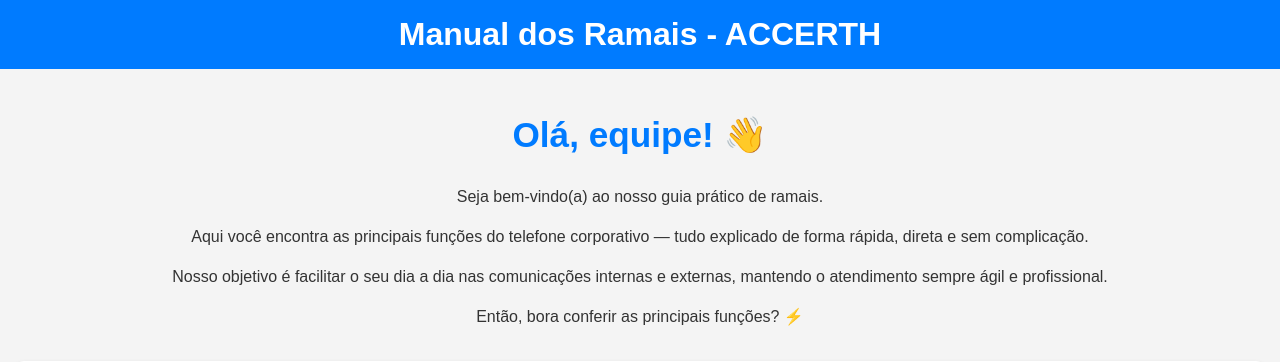
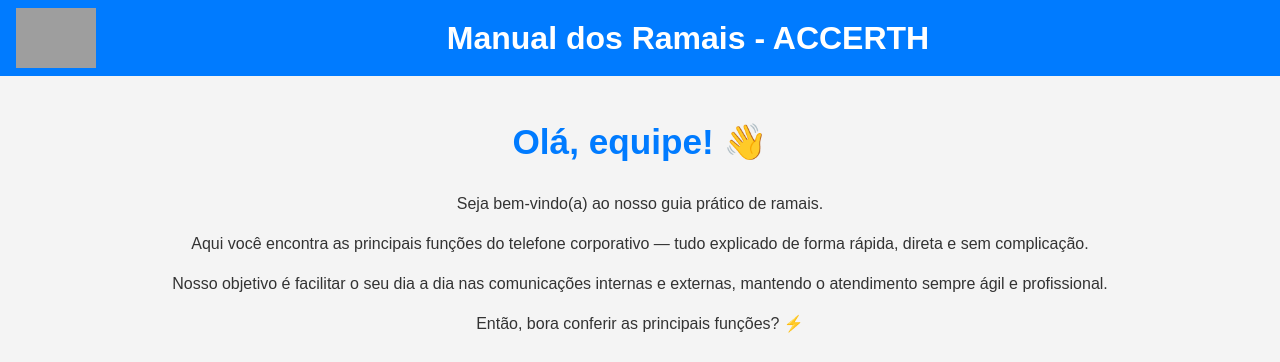
Before and after one commit to lealgoldenboy/manuais_ramais, a Flask app: page / in a window 1280 px wide. Shown: the top 362 px of the page. Run offline with Flask 3, Linux system fonts and the light colour scheme; grey boxes are pictures that could not be loaded.

Commit message:
Adicionei imagens

```diff
--- a/static/css/style.css
+++ b/static/css/style.css
@@ -9,13 +9,22 @@
 header {
     background-color: #007bff;
     color: white;
-    text-align: center;
-    padding: 1rem;
+    display: flex;
+    align-items: center;
+    padding: 0.5rem 1rem;
+    box-sizing: border-box;
+}
+
+header .logo {
+    max-height: 50px;
+    margin-right: 1rem;
 }
 
 header h1 {
     margin: 0;
-    font-size: 1.5rem;
+    font-size: 1.2rem;
+    flex-grow: 1;
+    text-align: center;
 }
 
 main {
@@ -93,6 +102,10 @@
         font-size: 2rem;
     }
 
+    header .logo {
+        max-height: 60px;
+    }
+
     .welcome h2, .conclusion h2 {
         font-size: 2.2rem;
     }
--- a/templates/index.html
+++ b/templates/index.html
@@ -5,9 +5,11 @@
     <meta name="viewport" content="width=device-width, initial-scale=1.0">
     <title>Manual dos Ramais - ACCERTH</title>
     <link rel="stylesheet" href="{{ url_for('static', filename='css/style.css') }}">
+    <link rel="icon" type="image/x-icon" href="{{ url_for('static', filename='images/favicon.ico') }}">
 </head>
 <body>
     <header>
+        <img src="{{ url_for('static', filename='imagens/logo_accerth_ofical.png.png') }}" alt="Logo Accerth" class="logo">
         <h1>Manual dos Ramais - ACCERTH</h1>
     </header>
     <main>
@@ -25,7 +27,7 @@
                 <p>Quer falar com alguém da equipe? É simples! Basta discar o número do ramal desejado e pressionar #. Pronto! Sua ligação vai direto para o colega.</p>
                 <p><strong>💡 Dica:</strong> mantenha uma listinha dos ramais mais usados sempre por perto.</p>
             </div>
-            <img src="{{ url_for('static', filename='images/chamar_ramal.png') }}" alt="Chamar um Ramal">
+            <img src="{{ url_for('static', filename='imagens/Design sem nome (1).png') }}" alt="Chamar um Ramal">
         </section>
 
         <section class="function">
@@ -34,7 +36,7 @@
                 <p>Atendeu e precisa passar a ligação pra outro setor? Durante a chamada, pressione Transferir (ou Flash, dependendo do modelo do telefone) + ramal do destino.</p>
                 <p><strong>💬 Dica:</strong> avise a pessoa antes da transferência, se possível — isso evita confusões no atendimento.</p>
             </div>
-            <img src="{{ url_for('static', filename='images/transferir_ligacao.png') }}" alt="Transferir uma Ligação">
+            <img src="{{ url_for('static', filename='imagens/Design sem nome (3).png') }}" alt="Transferir uma Ligação">
         </section>
 
         <section class="function">
@@ -43,7 +45,7 @@
                 <p>Quer incluir mais alguém na conversa? Durante a ligação, pressione Conferência, digite o ramal e em seguida pressione Flash.</p>
                 <p><strong>🔊 Ideal</strong> para resolver assuntos em equipe sem precisar agendar reunião.</p>
             </div>
-            <img src="{{ url_for('static', filename='images/conferencia.png') }}" alt="Fazer uma Conferência">
+            <img src="{{ url_for('static', filename='imagens/Design sem nome (2).png') }}" alt="Fazer uma Conferência">
         </section>
 
         <section class="function">
@@ -52,7 +54,7 @@
                 <p>Precisa consultar alguém antes de continuar a ligação? É só pressionar Hold para colocar o cliente em espera. Quando quiser retornar, pressione Hold novamente.</p>
                 <p><strong>🎶 Enquanto isso,</strong> o outro lado ouvirá a música de espera (ou o silêncio da eficiência 😄).</p>
             </div>
-            <img src="{{ url_for('static', filename='images/colocar_espera.png') }}" alt="Colocar em Espera">
+            <img src="{{ url_for('static', filename='imagens/Design sem nome (4).png') }}" alt="Colocar em Espera">
         </section>
 
         <section class="function">
@@ -61,7 +63,7 @@
                 <p>Perdeu uma ligação? Sem problema! Basta verificar no visor do telefone a lista de chamadas não atendidas.</p>
                 <p><strong>📞 Assim</strong> você pode retornar rapidamente e manter o bom atendimento.</p>
             </div>
-            <img src="{{ url_for('static', filename='images/chamada_perdida.png') }}" alt="Ver Chamada Perdida">
+            <img src="{{ url_for('static', filename='imagens/Design sem nome (5).png') }}" alt="Ver Chamada Perdida">
         </section>
 
         <section class="function">
@@ -70,7 +72,7 @@
                 <p>Ouviu o telefone do lado tocando e quer atender? Digite *40 + número do ramal que está tocando.</p>
                 <p><strong>🔥 Perfeito</strong> para ajudar colegas quando estão ocupados ou fora da mesa.</p>
             </div>
-            <img src="{{ url_for('static', filename='images/captura_chamada.png') }}" alt="Captura de Chamada">
+            <img src="{{ url_for('static', filename='imagens/Design sem nome (3).png') }}" alt="Captura de Chamada">
         </section>
 
         <section class="conclusion">
```
Also changed, not shown: static/imagens/Design sem nome (1).png (added), static/imagens/Design sem nome (2).png (added), static/imagens/Design sem nome (3).png (added), static/imagens/Design sem nome (4).png (added), static/imagens/Design sem nome (5).png (added), static/imagens/logo_accerth_oficial.png.png (added).
